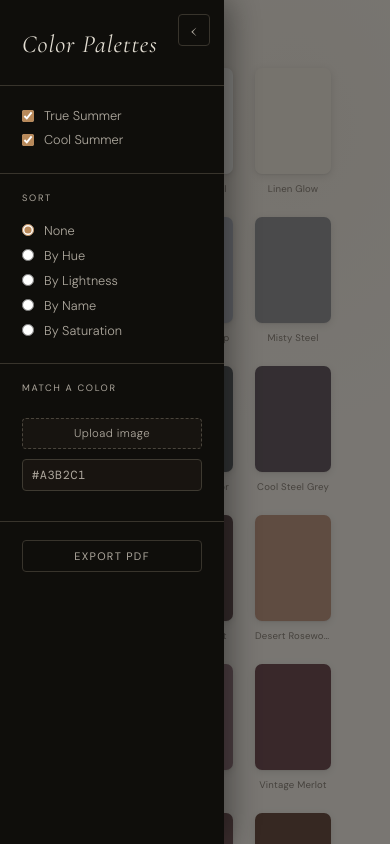
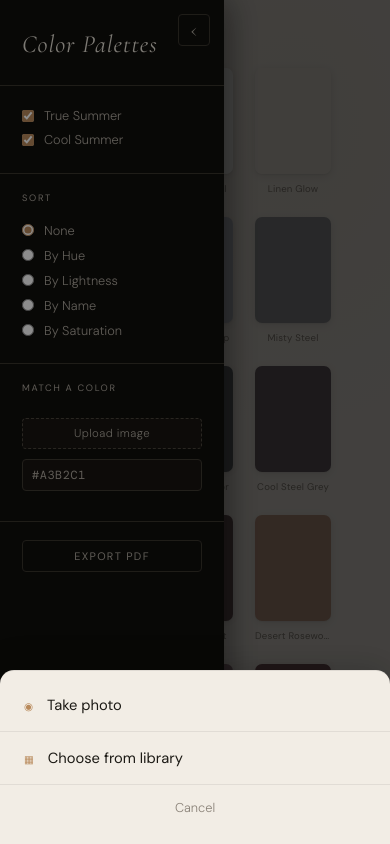
Before and after one commit to CrystalSundara/color-palette, a plain HTML site: page index.html in a window 390 px wide. Both pictures are taken after a click on the button "Upload image". Drawn offline with nearby package versions, Linux system fonts and the light colour scheme; a web font is replaced by a local one.

Commit message:
Add camera roll option for mobile image upload
Co-Authored-By: Claude Sonnet 4.6 <noreply@anthropic.com>

```diff
--- a/app.js
+++ b/app.js
@@ -143,16 +143,55 @@ function renderMatcher() {
 matchInput.addEventListener('input', renderMatcher);
 
 // --- Image color picker ---
-const imageUploadBtn    = document.getElementById('image-upload-btn');
-const imageUpload       = document.getElementById('image-upload');
-const imagePickerWrap   = document.getElementById('image-picker-wrap');
-const imagePickerCanvas = document.getElementById('image-picker-canvas');
-const imagePickerClear  = document.getElementById('image-picker-clear');
+const imageUploadBtn     = document.getElementById('image-upload-btn');
+const imageUpload        = document.getElementById('image-upload');
+const imageUploadGallery = document.getElementById('image-upload-gallery');
+const imagePickerWrap    = document.getElementById('image-picker-wrap');
+const imagePickerCanvas  = document.getElementById('image-picker-canvas');
+const imagePickerClear   = document.getElementById('image-picker-clear');
 
-imageUploadBtn.addEventListener('click', () => imageUpload.click());
+const uploadActionSheet   = document.getElementById('upload-action-sheet');
+const uploadActionBackdrop = uploadActionSheet.querySelector('.upload-action-backdrop');
+const actionCamera        = document.getElementById('action-camera');
+const actionGallery       = document.getElementById('action-gallery');
+const actionCancel        = document.getElementById('action-cancel');
 
-imageUpload.addEventListener('change', () => {
-  const file = imageUpload.files[0];
+const isMobile = () => window.matchMedia('(max-width: 768px)').matches;
+
+function showUploadActionSheet() {
+  uploadActionSheet.style.display = 'block';
+  uploadActionSheet.setAttribute('aria-hidden', 'false');
+  requestAnimationFrame(() => uploadActionSheet.classList.add('is-visible'));
+}
+
+function hideUploadActionSheet() {
+  uploadActionSheet.classList.remove('is-visible');
+  uploadActionSheet.setAttribute('aria-hidden', 'true');
+  setTimeout(() => { uploadActionSheet.style.display = 'none'; }, 250);
+}
+
+imageUploadBtn.addEventListener('click', () => {
+  if (isMobile()) {
+    showUploadActionSheet();
+  } else {
+    imageUpload.click();
+  }
+});
+
+actionCamera.addEventListener('click', () => {
+  hideUploadActionSheet();
+  imageUpload.click();
+});
+
+actionGallery.addEventListener('click', () => {
+  hideUploadActionSheet();
+  imageUploadGallery.click();
+});
+
+actionCancel.addEventListener('click', hideUploadActionSheet);
+uploadActionBackdrop.addEventListener('click', hideUploadActionSheet);
+
+function handleImageFile(file) {
   if (!file) return;
   const url = URL.createObjectURL(file);
   const img = new Image();
@@ -167,7 +206,16 @@ imageUpload.addEventListener('change', () => {
     imageUploadBtn.style.display  = 'none';
   };
   img.src = url;
-  imageUpload.value = ''; // allow re-selecting the same file
+}
+
+imageUpload.addEventListener('change', () => {
+  handleImageFile(imageUpload.files[0]);
+  imageUpload.value = '';
+});
+
+imageUploadGallery.addEventListener('change', () => {
+  handleImageFile(imageUploadGallery.files[0]);
+  imageUploadGallery.value = '';
 });
 
 // Shared helper: get pixel hex at a mouse event on the canvas
--- a/index.html
+++ b/index.html
@@ -32,6 +32,7 @@
 
           <!-- Image picker -->
           <input type="file" id="image-upload" accept="image/*" capture="environment" style="display:none" />
+          <input type="file" id="image-upload-gallery" accept="image/*" style="display:none" />
           <div id="image-picker-wrap" class="image-picker-wrap" style="display:none">
             <canvas id="image-picker-canvas" class="image-picker-canvas"></canvas>
             <button id="image-picker-clear" class="image-picker-clear" title="Remove image">×</button>
@@ -59,6 +60,19 @@
     </main>
   </div>
 
+  <div id="upload-action-sheet" class="upload-action-sheet" aria-hidden="true">
+    <div class="upload-action-backdrop"></div>
+    <div class="upload-action-menu">
+      <button id="action-camera" class="upload-action-btn">
+        <span class="action-icon">◉</span> Take photo
+      </button>
+      <button id="action-gallery" class="upload-action-btn">
+        <span class="action-icon">▦</span> Choose from library
+      </button>
+      <button id="action-cancel" class="upload-action-cancel">Cancel</button>
+    </div>
+  </div>
+
   <div id="overlay" class="overlay" style="display:none;">
     <button id="overlay-close">✕</button>
     <div class="overlay-info">
--- a/styles.css
+++ b/styles.css
@@ -489,6 +489,11 @@ body {
   padding: 24px 0;
 }
 
+/* ─── Upload action sheet (hidden globally) ──────────── */
+.upload-action-sheet {
+  display: none;
+}
+
 /* ─── Mobile: collapsible sidebar ────────────────────── */
 .sidebar-toggle {
   display: none; /* hidden on desktop */
@@ -584,4 +589,88 @@ body {
   .main {
     padding-top: 68px; /* clear the toggle button */
   }
+
+  /* Action sheet */
+  .upload-action-sheet {
+    position: fixed;
+    inset: 0;
+    z-index: 600;
+  }
+  .upload-action-sheet.is-visible {
+    display: block;
+  }
+
+  .upload-action-backdrop {
+    position: absolute;
+    inset: 0;
+    background: rgba(0,0,0,0.45);
+    opacity: 0;
+    transition: opacity 0.25s ease-out;
+  }
+  .upload-action-sheet.is-visible .upload-action-backdrop {
+    opacity: 1;
+  }
+
+  .upload-action-menu {
+    position: absolute;
+    bottom: 0;
+    left: 0;
+    right: 0;
+    background: var(--bg);
+    border-radius: 14px 14px 0 0;
+    border-top: 1px solid rgba(0,0,0,0.08);
+    box-shadow: 0 -4px 32px rgba(0,0,0,0.18);
+    transform: translateY(100%);
+    transition: transform 0.25s ease-out;
+    padding: 8px 0 0;
+  }
+  .upload-action-sheet.is-visible .upload-action-menu {
+    transform: translateY(0);
+  }
+
+  .upload-action-btn {
+    display: block;
+    width: 100%;
+    padding: 16px 24px;
+    background: none;
+    border: none;
+    border-bottom: 1px solid rgba(0,0,0,0.07);
+    font-family: 'DM Sans', sans-serif;
+    font-size: 0.92rem;
+    font-weight: 400;
+    color: var(--text);
+    text-align: left;
+    cursor: pointer;
+    transition: background 0.15s, color 0.15s;
+  }
+  .upload-action-btn:active {
+    background: rgba(184,137,90,0.1);
+    color: var(--accent);
+  }
+
+  .action-icon {
+    display: inline-block;
+    margin-right: 10px;
+    color: var(--accent);
+    font-size: 0.65rem;
+    vertical-align: middle;
+  }
+
+  .upload-action-cancel {
+    display: block;
+    width: 100%;
+    padding: 14px 24px 28px;
+    background: none;
+    border: none;
+    font-family: 'DM Sans', sans-serif;
+    font-size: 0.8rem;
+    font-weight: 300;
+    color: var(--text-muted);
+    text-align: center;
+    cursor: pointer;
+    transition: color 0.15s;
+  }
+  .upload-action-cancel:active {
+    color: var(--text);
+  }
 }
```
